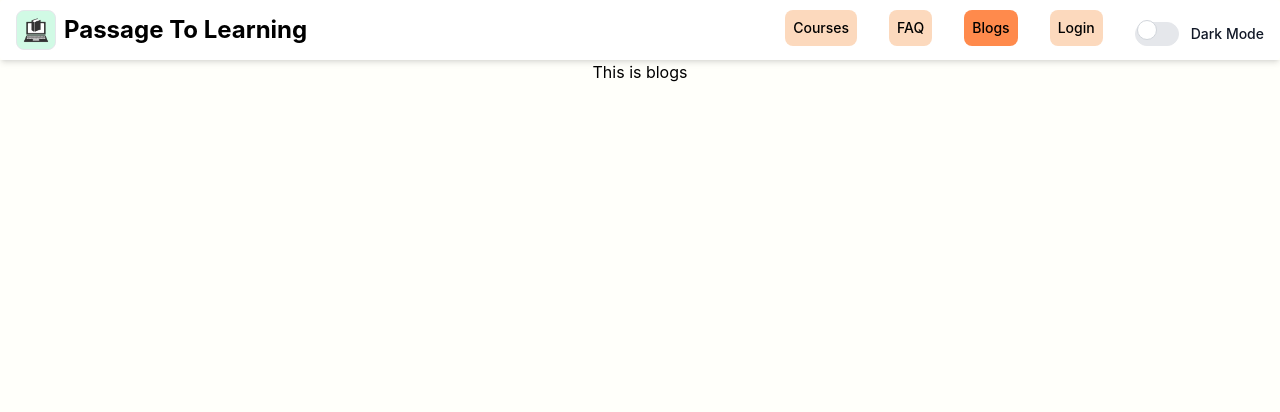
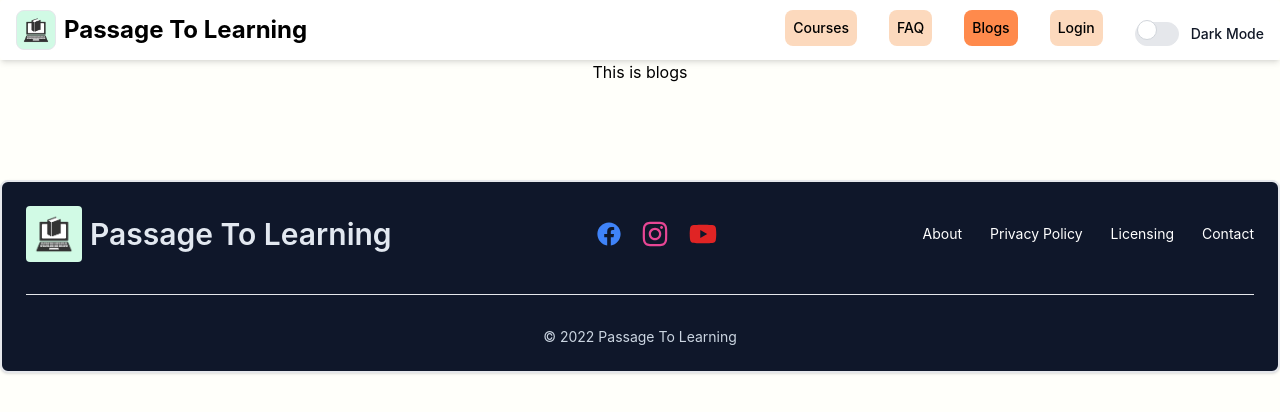
Before and after one commit to k-m-rahman/Passage-to-learning-client-side, a React (Create React App) app: page /blogs in a window 1280 px wide. Shown: the top 412 px of the page. Built offline with nearby package versions, Linux system fonts and the light colour scheme; no server answers.

Commit message:
update profile route completed and added footer

```diff
--- a/public/index.html
+++ b/public/index.html
@@ -24,6 +24,7 @@
       work correctly both with client-side routing and a non-root public URL.
       Learn how to configure a non-root public URL by running `npm run build`.
     -->
+
     <title>Passage To Learning</title>
   </head>
   <body>
--- a/src/App.css
+++ b/src/App.css
@@ -1,7 +1,11 @@
 .App {
   text-align: center;
+  min-height: 100vh;
+
 
 }
+
+
 
 .App-logo {
   height: 40vmin;
--- a/src/index.css
+++ b/src/index.css
@@ -2,8 +2,21 @@
 @tailwind components;
 @tailwind utilities;
 
+* {
+  box-sizing: border-box;
+  padding: 0;
+  margin: 0;
+}
+
+html{
+  height: 100%;
+}
+
 body {
   margin: 0;
+  min-height: 100%;
+
+
   font-family: -apple-system, BlinkMacSystemFont, 'Segoe UI', 'Roboto', 'Oxygen',
     'Ubuntu', 'Cantarell', 'Fira Sans', 'Droid Sans', 'Helvetica Neue',
     sans-serif;
@@ -12,6 +25,8 @@ body {
   background-color: rgb(255, 255, 250);
 }
 
+
+
 code {
   font-family: source-code-pro, Menlo, Monaco, Consolas, 'Courier New',
     monospace;
--- a/src/layout/Main.js
+++ b/src/layout/Main.js
@@ -1,5 +1,6 @@
 import React from "react";
 import { Outlet } from "react-router-dom";
+import CommonFooter from "../pages/Shared/Footer/CommonFooter";
 import NavBar from "../pages/Shared/Navbar/NavBar";
 
 const Main = () => {
@@ -7,6 +8,7 @@ const Main = () => {
     <div>
       <NavBar></NavBar>
       <Outlet></Outlet>
+      <CommonFooter></CommonFooter>
     </div>
   );
 };
--- a/src/pages/Checkout/Checkout.js
+++ b/src/pages/Checkout/Checkout.js
@@ -56,7 +56,7 @@ const Checkout = () => {
               id="email"
               type="text"
               required={true}
-              value={user?.displayName}
+              defaultValue={user?.displayName}
             />
           </div>
           <div>
@@ -68,7 +68,7 @@ const Checkout = () => {
               type="email"
               placeholder="name@flowbite.com"
               required={true}
-              value={user?.email}
+              defaultValue={user?.email}
             />
           </div>
           <div>
--- a/src/pages/Profile/Profile.js
+++ b/src/pages/Profile/Profile.js
@@ -1,5 +1,6 @@
 import { Button } from "flowbite-react";
 import React, { useContext } from "react";
+import { Link } from "react-router-dom";
 import { AuthContext } from "../../contexts/AuthProvider";
 
 const Profile = () => {
@@ -33,9 +34,11 @@ const Profile = () => {
           </div>
         </div>
         <div className="mt-5">
-          <Button className="mx-auto" gradientDuoTone="purpleToBlue">
-            Edit Profile
-          </Button>
+          <Link to={`/updateProfile`}>
+            <Button className="mx-auto" gradientDuoTone="purpleToBlue">
+              Edit Profile
+            </Button>
+          </Link>
         </div>
       </div>
     </div>
--- a/src/pages/Profile/UpdateProfile.js
+++ b/src/pages/Profile/UpdateProfile.js
@@ -1,7 +1,100 @@
-import React from "react";
+import { Button, Label, TextInput } from "flowbite-react";
+import React, { useContext, useRef } from "react";
+import { AuthContext } from "../../contexts/AuthProvider";
+import swal from "sweetalert";
+import { useLocation, useNavigate } from "react-router-dom";
 
 const UpdateProfile = () => {
-  return <div>This is update profile</div>;
+  const { user, updateUserProfile } = useContext(AuthContext);
+
+  const displayNameRef = useRef(user?.displayName);
+  const photoURLRef = useRef(user?.photoURL);
+
+  const navigate = useNavigate();
+
+  const handleUpdate = (event) => {
+    event.preventDefault();
+    const name = displayNameRef.current.value;
+    const photo = photoURLRef.current.value;
+    handleProfileUpdate(name, photo);
+    event.target.reset();
+    navigate("/");
+  };
+
+  // updating user name and photo
+
+  const handleProfileUpdate = (name, photo) => {
+    const profile = {
+      displayName: name,
+      photoURL: photo,
+    };
+
+    updateUserProfile(profile)
+      .then(() => {
+        console.log("User name and photo updated");
+        swal("Success!", "Profile updated!", "success");
+      })
+      .catch((error) => console.error(error));
+  };
+
+  return (
+    <div className="mx-5 md:w-1/2 md:mx-auto mt-10 border p-5 pb-10 rounded-lg shadow-xl mb-10">
+      <h2 className="text-xl font-semibold border-b-2 pb-2  mb-5 ">
+        Update Your Profile
+      </h2>
+      <form
+        onSubmit={handleUpdate}
+        className="flex flex-col gap-4 text-left w-10/12 mx-auto"
+      >
+        <div>
+          <div className="mb-2 block">
+            <Label htmlFor="name" value="Full Name" />
+          </div>
+          <TextInput
+            id="name"
+            type="text"
+            placeholder="Your Full Name"
+            name="name"
+            required={true}
+            shadow={true}
+            defaultValue={user?.displayName}
+            ref={displayNameRef}
+          />
+        </div>
+        <div>
+          <div className="mb-2 block">
+            <Label htmlFor="photo" value="Photo URL" />
+          </div>
+          <TextInput
+            id="photo"
+            type="text"
+            placeholder="Photo URL"
+            name="photo"
+            shadow={true}
+            defaultValue={user?.photoURL}
+            ref={photoURLRef}
+          />
+        </div>
+        <div>
+          <div className="mb-2 block">
+            <Label htmlFor="email" value="Email ( cannot be updated )" />
+          </div>
+          <TextInput
+            id="email"
+            type="email"
+            placeholder="Your Email"
+            name="email"
+            required={true}
+            shadow={true}
+            defaultValue={user.email}
+            readOnly
+          />
+        </div>
+
+        <Button type="submit">Update</Button>
+      </form>
+    </div>
+  );
 };
 
 export default UpdateProfile;
--- /dev/null
+++ b/src/pages/Shared/Footer/CommonFooter.js
@@ -0,0 +1,54 @@
+import { Footer } from "flowbite-react";
+import React from "react";
+import logo from "../../../assets/logo.png";
+import { FaFacebook, FaInstagram, FaYoutube } from "react-icons/fa";
+
+const CommonFooter = () => {
+  return (
+    <Footer className="bg-slate-900 border-2 mt-24 mb-0 " container={true}>
+      <div className="w-full text-center">
+        <div className="w-full justify-between  sm:flex sm:items-center sm:justify-between">
+          <div className="flex items-center justify-center gap-2 text-xl lg:text-3xl font-semibold mb-3 lg:mb-0">
+            <img
+              src={logo}
+              className="w-10 lg:w-14 rounded bg-emerald-100"
+              alt=""
+            />
+            <span className="text-slate-200">Passage To Learning</span>
+          </div>
+          {/* social links */}
+          <div className="text-white flex gap-5 justify-center items-center mt-5 md:mt-0">
+            <span className="text-blue-500 w-6 h-6 hover:scale-125 duration-150">
+              {" "}
+              <FaFacebook className="w-full h-full"></FaFacebook>{" "}
+            </span>
+            <span className="text-pink-500 w-7 h- 7 hover:scale-125 duration-150">
+              {" "}
+              <FaInstagram className="w-full h-full"></FaInstagram>{" "}
+            </span>
+            <span className="text-red-600 w-7 h- 7 hover:scale-125 duration-150">
+              {" "}
+              <FaYoutube className="w-full h-full"></FaYoutube>{" "}
+            </span>
+          </div>
+
+          {/* other links */}
+          <Footer.LinkGroup className="flex gap-3 lg:gap-1 mt-4 md:mt-0 justify-center">
+            <Footer.Link className="text-white">About</Footer.Link>
+            <Footer.Link className="text-white">Privacy Policy</Footer.Link>
+            <Footer.Link className="text-white">Licensing</Footer.Link>
+            <Footer.Link className="text-white">Contact</Footer.Link>
+          </Footer.LinkGroup>
+        </div>
+        <Footer.Divider />
+        <Footer.Copyright
+          className="text-slate-300"
+          by="Passage To Learning"
+          year={2022}
+        />
+      </div>
+    </Footer>
+  );
+};
+
+export default CommonFooter;
--- a/src/routes/Routes.js
+++ b/src/routes/Routes.js
@@ -9,6 +9,7 @@ import Home from "../pages/Home/Home";
 import Login from "../pages/Login/Login";
 import Register from "../pages/Login/Register";
 import Profile from "../pages/Profile/Profile";
+import UpdateProfile from "../pages/Profile/UpdateProfile";
 import PrivateRoute from "./PrivateRoute";
 
 export const router = createBrowserRouter([
@@ -51,6 +52,14 @@ export const router = createBrowserRouter([
         ),
       },
       {
+        path: "/updateProfile",
+        element: (
+          <PrivateRoute>
+            <UpdateProfile></UpdateProfile>
+          </PrivateRoute>
+        ),
+      },
+      {
         path: "/login",
         element: <Login></Login>,
       },
```
